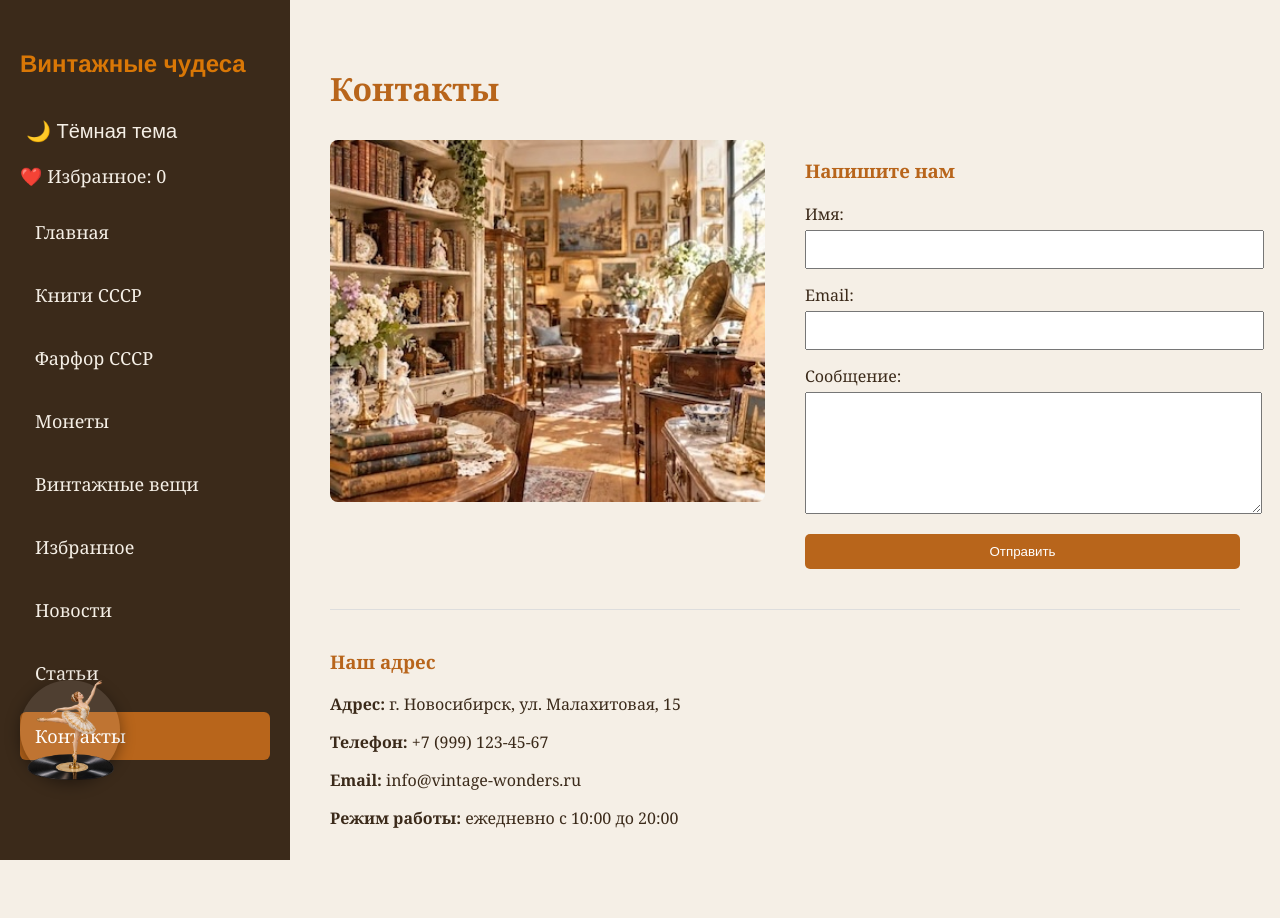
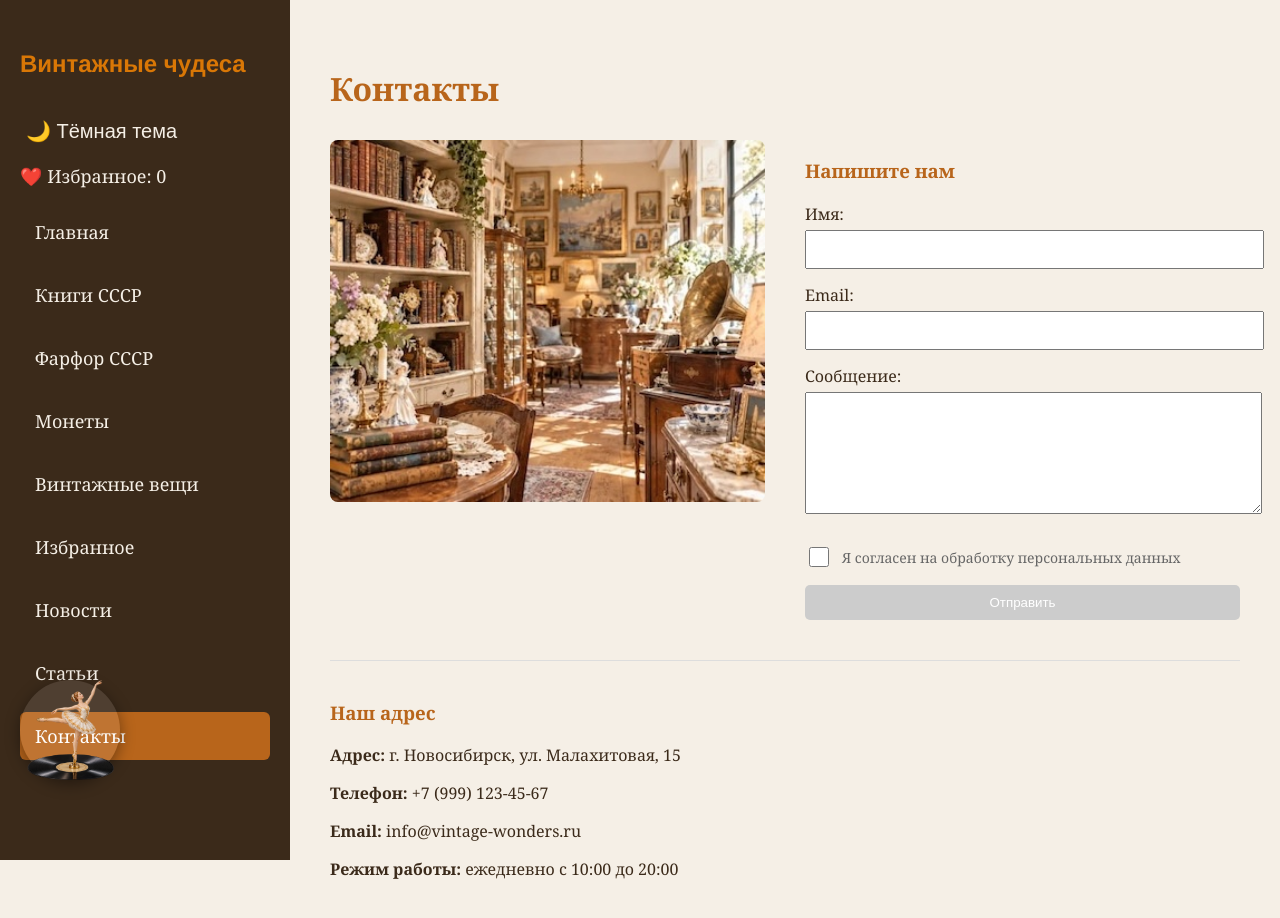
Before and after one commit to yero-codes/vintage-react, a React (Vite) app: page /#/contacts in a window 1280 px wide. Shown: the top 918 px of the page. Built offline with nearby package versions, Linux system fonts and the light colour scheme.

Commit message:
Добавила валидацию в реальном времени и кастомный чекбокс в форму

```diff
--- a/src/components/ContactForm.jsx
+++ b/src/components/ContactForm.jsx
@@ -1,25 +1,48 @@
 import { useState } from 'react';
 
 function ContactForm() {
-  // Создаем состояния для каждого поля
+  // Все состояния ВНУТРИ компонента
   const [name, setName] = useState('');
   const [email, setEmail] = useState('');
   const [message, setMessage] = useState('');
-  const [status, setStatus] = useState(''); // Для сообщений об отправке
+  const [status, setStatus] = useState('');
+  const [agreed, setAgreed] = useState(false);
+  const [errors, setErrors] = useState({});
 
+  // Функция валидации — на уровне компонента
+  const validateField = (fieldName, value) => {
+    let error = '';
+
+    if (fieldName === 'name' && !value.trim()) {
+      error = 'Введите имя';
+    }
+    if (fieldName === 'email' && !value.includes('@')) {
+      error = 'Введите корректный email (например, name@mail.ru)';
+    }
+    if (fieldName === 'message' && value.length < 5) {
+      error = 'Сообщение должно быть длиннее 5 символов';
+    }
+
+    setErrors(prev => ({ ...prev, [fieldName]: error }));
+  };
+
+  // Обработчик отправки
   const handleSubmit = async (e) => {
-    e.preventDefault(); // Отменяем перезагрузку страницы (как в обычном JS)
+    e.preventDefault();
 
-    // Простая валидация
-    if (!name || !email.includes('@') || message.length < 5) {
-      setStatus('Пожалуйста, заполните все поля корректно.');
+    // Проверяем все поля, чтобы обновить errors
+    validateField('name', name);
+    validateField('email', email);
+    validateField('message', message);
+
+    // Если есть ошибки или не стоит галочка — не отправляем
+    if (errors.name || errors.email || errors.message || !agreed) {
       return;
     }
 
     setStatus('Отправка...');
 
     try {
-      // В React мы не используем FormData, а собираем объект вручную
       const response = await fetch('https://formspree.io/f/mgaokqoe', {
         method: 'POST',
         headers: {
@@ -31,9 +54,11 @@ function ContactForm() {
 
       if (response.ok) {
         setStatus('Форма успешно отправлена!');
-        setName('');    // Очищаем поля
+        setName('');
         setEmail('');
         setMessage('');
+        setAgreed(false); // Сбрасываем галочку
+        setErrors({}); // Очищаем ошибки
       } else {
         setStatus('Ошибка при отправке. Попробуйте позже.');
       }
@@ -48,9 +73,7 @@ function ContactForm() {
         <h2>Контакты</h2>
       </header>
 
-      {/* Сетка из двух колонок */}
       <div style={{ display: 'flex', gap: '40px', flexWrap: 'wrap', marginBottom: '40px' }}>
-
         {/* ЛЕВАЯ КОЛОНКА: Картинки */}
         <div style={{ flex: '1', minWidth: '300px', display: 'flex', flexDirection: 'column', gap: '20px' }}>
           <img
@@ -62,48 +85,91 @@ function ContactForm() {
 
         {/* ПРАВАЯ КОЛОНКА: Форма */}
         <div style={{ flex: '1', minWidth: '300px' }}>
-        <h3 style={{ color: '#b8651b', marginBottom: '20px' }}>Напишите нам</h3>
+          <h3 style={{ color: '#b8651b', marginBottom: '20px' }}>Напишите нам</h3>
           <form onSubmit={handleSubmit} style={{ display: 'flex', flexDirection: 'column', gap: '15px' }}>
+
+            {/* Поле "Имя" */}
             <label>
               Имя:
               <input
                 type="text"
                 value={name}
-                onChange={(e) => setName(e.target.value)}
+                onChange={(e) => {
+                  setName(e.target.value);
+                  validateField('name', e.target.value);
+                }}
+                onBlur={(e) => validateField('name', e.target.value)}
                 style={{ width: '100%', padding: '10px', marginTop: '5px' }}
               />
+              {errors.name && <span style={{ color: 'red', fontSize: '12px' }}>{errors.name}</span>}
             </label>
 
+            {/* Поле "Email" */}
             <label>
               Email:
               <input
                 type="email"
                 value={email}
-                onChange={(e) => setEmail(e.target.value)}
+                onChange={(e) => {
+                  setEmail(e.target.value);
+                  validateField('email', e.target.value);
+                }}
+                onBlur={(e) => validateField('email', e.target.value)}
                 style={{ width: '100%', padding: '10px', marginTop: '5px' }}
               />
+              {errors.email && <span style={{ color: 'red', fontSize: '12px' }}>{errors.email}</span>}
             </label>
 
+            {/* Поле "Сообщение" */}
             <label>
               Сообщение:
               <textarea
                 value={message}
-                onChange={(e) => setMessage(e.target.value)}
+                onChange={(e) => {
+                  setMessage(e.target.value);
+                  validateField('message', e.target.value);
+                }}
+                onBlur={(e) => validateField('message', e.target.value)}
                 style={{ width: '100%', padding: '10px', marginTop: '5px', minHeight: '100px' }}
               />
+              {errors.message && <span style={{ color: 'red', fontSize: '12px' }}>{errors.message}</span>}
             </label>
 
-            <button type="submit" style={{ padding: '10px', backgroundColor: '#b8651b', color: 'white', border: 'none', borderRadius: '5px', cursor: 'pointer' }}>
+            {/* Чекбокс */}
+            <label style={{ display: 'flex', alignItems: 'center', gap: '10px', cursor: 'pointer', marginTop: '10px' }}>
+              <input
+                type="checkbox"
+                checked={agreed}
+                onChange={(e) => setAgreed(e.target.checked)}
+                style={{ width: '20px', height: '20px', accentColor: '#b8651b' }}
+              />
+              <span style={{ fontSize: '14px', color: '#666' }}>
+                Я согласен на обработку персональных данных
+              </span>
+            </label>
+
+            {/* Кнопка "Отправить" */}
+            <button
+              type="submit"
+              disabled={!agreed}
+              style={{
+                padding: '10px',
+                backgroundColor: agreed ? '#b8651b' : '#ccc',
+                color: 'white',
+                border: 'none',
+                borderRadius: '5px',
+                cursor: agreed ? 'pointer' : 'not-allowed'
+              }}
+            >
               Отправить
             </button>
           </form>
 
-          {/* Выводим статус отправки, если он есть */}
           {status && <p style={{ marginTop: '15px', fontWeight: 'bold' }}>{status}</p>}
         </div>
       </div>
 
-      {/* Блок с адресом и картой (внизу на всю ширину) */}
+      {/* Блок с адресом и картой */}
       <div style={{ borderTop: '1px solid #ddd', paddingTop: '20px' }}>
         <h3 style={{ color: '#b8651b' }}>Наш адрес</h3>
         <p><strong>Адрес:</strong> г. Новосибирск, ул. Малахитовая, 15</p>
@@ -113,7 +179,7 @@ function ContactForm() {
 
         <div style={{ marginTop: '20px', borderRadius: '8px', overflow: 'hidden' }}>
           <iframe
-             src="https://yandex.ru/map-widget/v1/?ll=82.920430%2C55.030199&z=16&pt=82.920430,55.030199,pm2rdm"
+            src="https://yandex.ru/map-widget/v1/?ll=82.920430%2C55.030199&z=16&pt=82.920430,55.030199,pm2rdm"
             width="100%"
             height="400"
             frameBorder="0"
```
